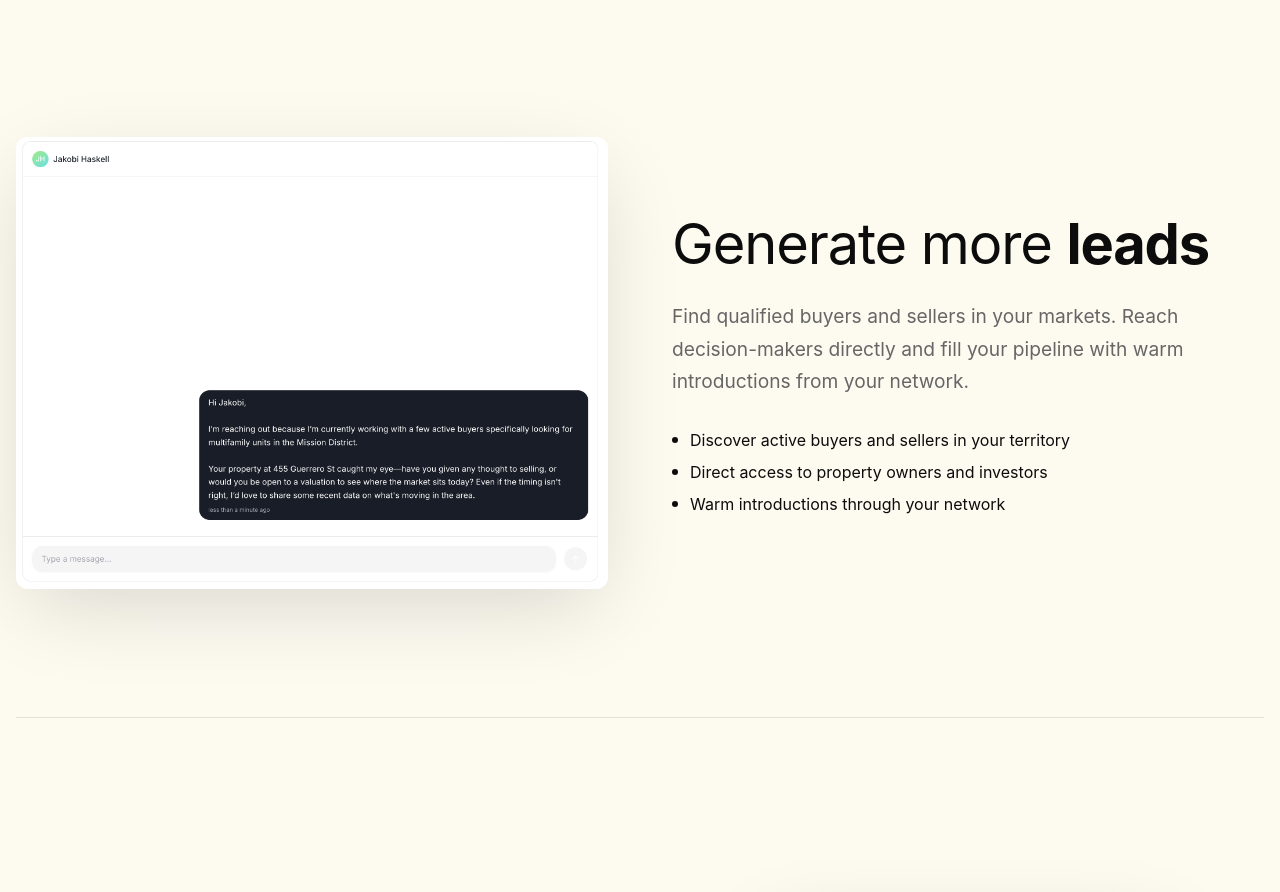
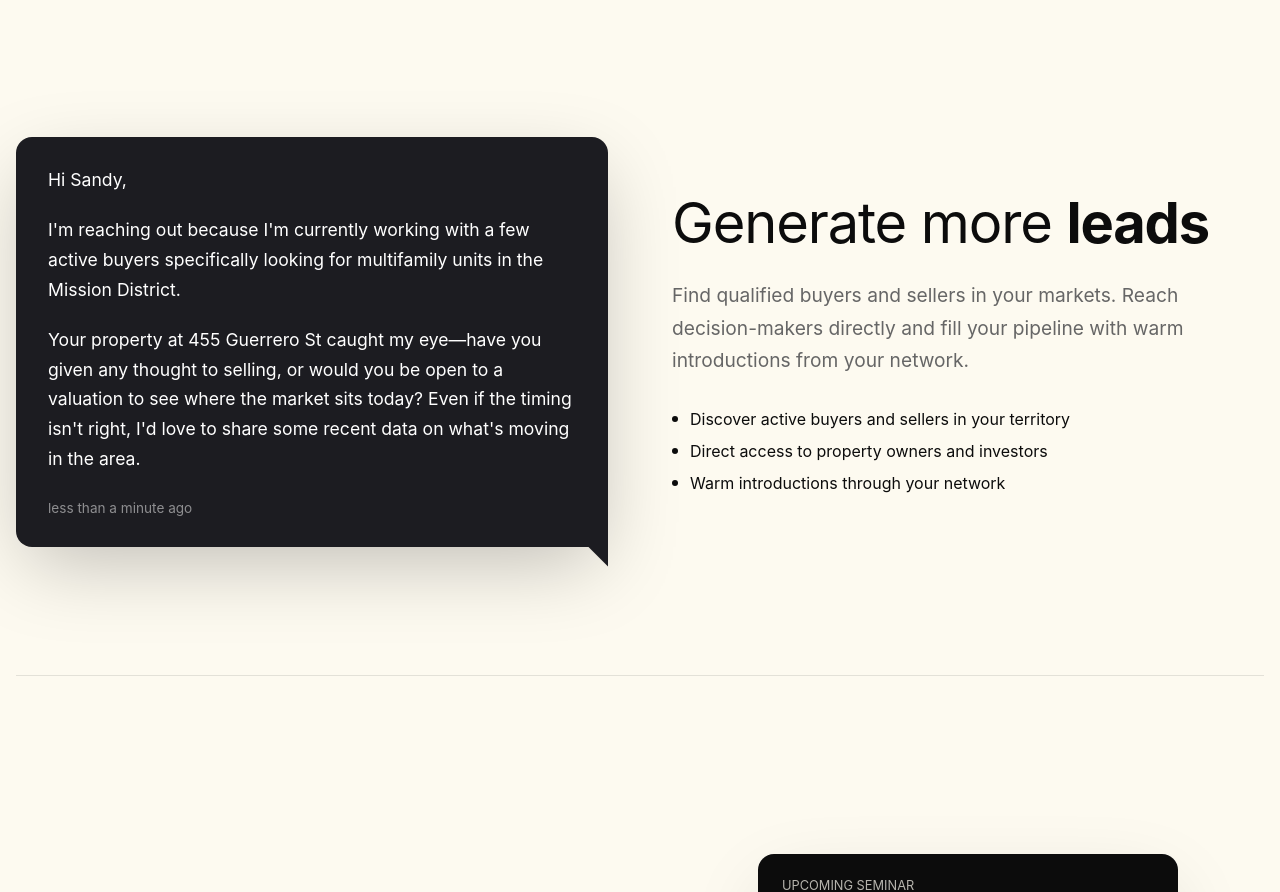
Before and after one commit to jahaskell53/landing-page-cre, a Next.js app: page /brokers in a window 1280 px wide. Shown: the part 1580-2472 px from the top of the page. Built offline with nearby package versions, Linux system fonts and the light colour scheme.

Commit message:
Add MessageBubble component to Brokers page for lead generation outreach

```diff
--- a/src/app/brokers/page.tsx
+++ b/src/app/brokers/page.tsx
@@ -3,6 +3,69 @@
 import { motion } from "framer-motion";
 import Image from "next/image";
 import { ArrowRight } from "lucide-react";
+
+// Message Bubble Component for Generate Leads section
+function MessageBubble() {
+  return (
+    <div
+      style={{
+        position: 'relative',
+        background: '#1c1c21',
+        borderRadius: '16px 16px 0 16px',
+        padding: '1.75rem 2rem',
+        color: 'white',
+        fontFamily: 'var(--font-sans)',
+        maxWidth: '100%',
+      }}
+    >
+      {/* Chat bubble tail */}
+      <div
+        style={{
+          position: 'absolute',
+          bottom: 0,
+          right: 0,
+          width: '20px',
+          height: '20px',
+          background: '#1c1c21',
+          clipPath: 'polygon(0 0, 100% 0, 100% 100%)',
+          transform: 'translateY(100%)',
+        }}
+      />
+      <p style={{
+        fontSize: '1.1rem',
+        lineHeight: 1.7,
+        margin: 0,
+        marginBottom: '1.25rem',
+      }}>
+        Hi Sandy,
+      </p>
+      <p style={{
+        fontSize: '1.1rem',
+        lineHeight: 1.7,
+        margin: 0,
+        marginBottom: '1.25rem',
+      }}>
+        I'm reaching out because I'm currently working with a few active buyers specifically looking for multifamily units in the Mission District.
+      </p>
+      <p style={{
+        fontSize: '1.1rem',
+        lineHeight: 1.7,
+        margin: 0,
+        marginBottom: '1.5rem',
+      }}>
+        Your property at 455 Guerrero St caught my eye—have you given any thought to selling, or would you be open to a valuation to see where the market sits today? Even if the timing isn't right, I'd love to share some recent data on what's moving in the area.
+      </p>
+      <p style={{
+        fontSize: '0.85rem',
+        lineHeight: 1.5,
+        margin: 0,
+        color: 'rgba(255, 255, 255, 0.5)',
+      }}>
+        less than a minute ago
+      </p>
+    </div>
+  );
+}
 
 export default function BrokersPage() {
   const fadeInUp = {
@@ -237,7 +300,7 @@ export default function BrokersPage() {
             gap: '4rem',
             alignItems: 'center'
           }}>
-            {/* Mockup - New Lead */}
+            {/* Mockup - New Lead Message Bubble */}
             <motion.div
               initial={{ opacity: 0, x: -40 }}
               whileInView={{ opacity: 1, x: 0 }}
@@ -246,19 +309,11 @@ export default function BrokersPage() {
               className="mockup-container-mobile"
               style={{
                 position: 'relative',
-                borderRadius: '12px',
-                overflow: 'hidden',
-                boxShadow: '0 25px 80px -12px rgba(0, 0, 0, 0.15)',
-                background: 'white'
+                borderRadius: '16px',
+                boxShadow: '0 25px 80px -12px rgba(0, 0, 0, 0.25)',
               }}
             >
-              <Image
-                src="/mockups/cropped/new-lead.png"
-                alt="New lead outreach"
-                width={900}
-                height={700}
-                style={{ width: '100%', height: 'auto', display: 'block' }}
-              />
+              <MessageBubble />
             </motion.div>
 
             <motion.div
```
